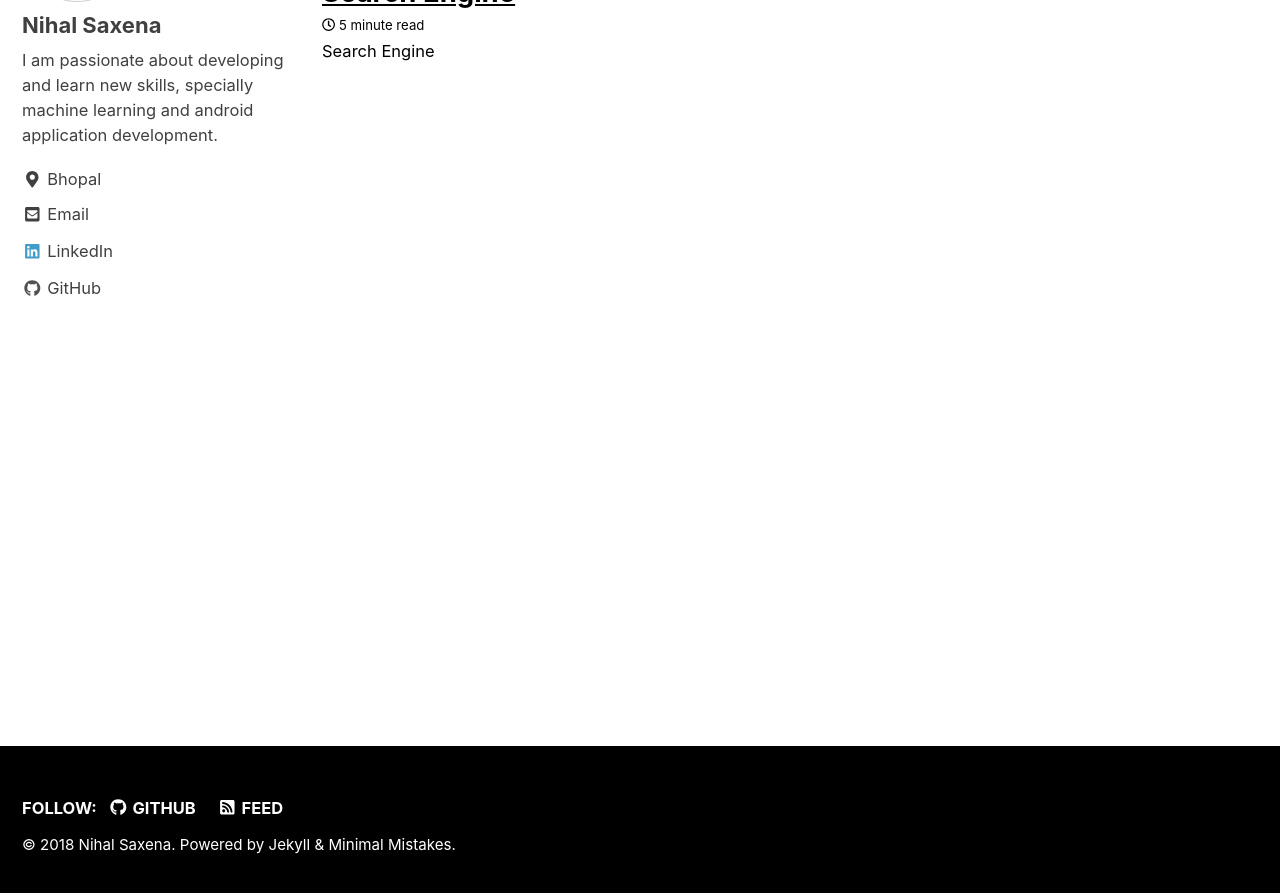
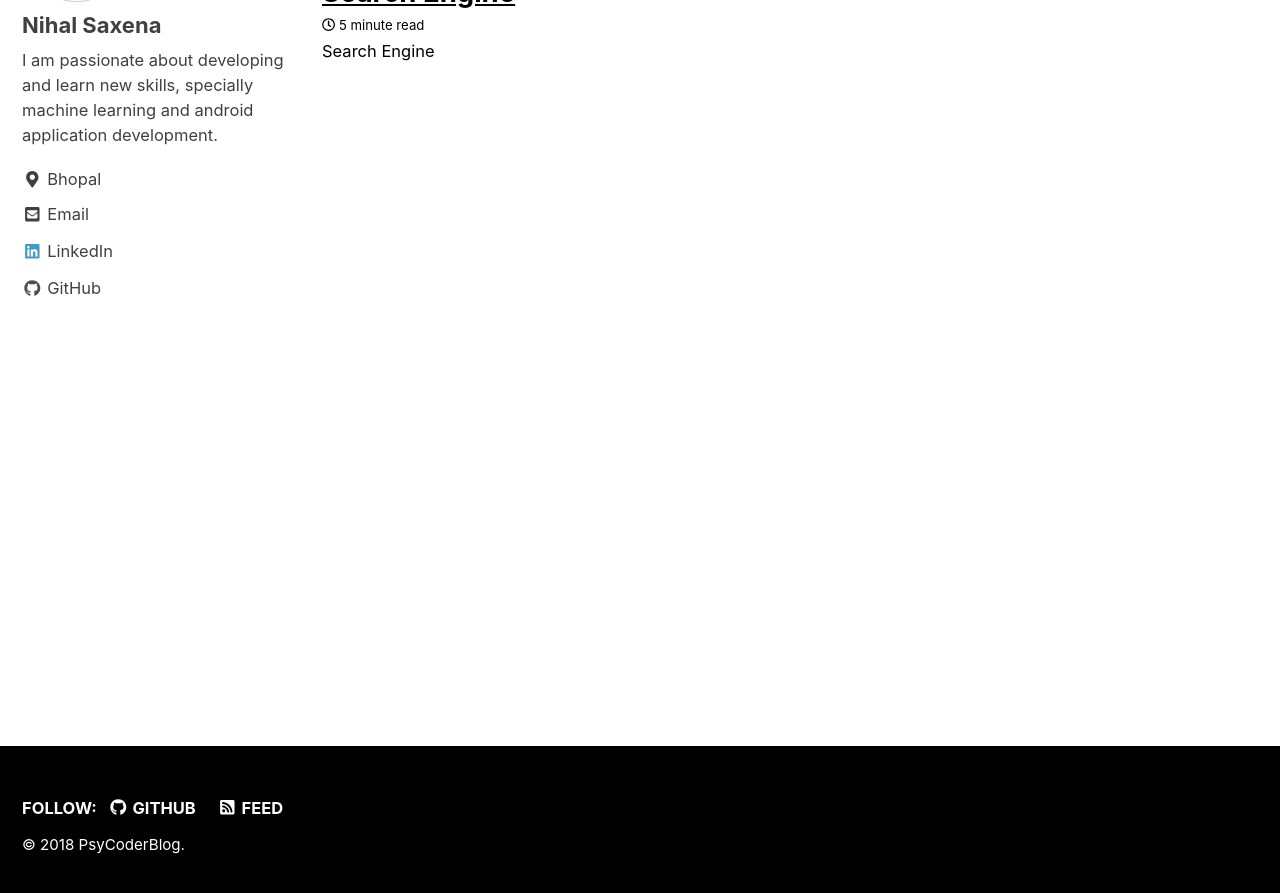
Before and after one commit to saxenanihal95/PsyCoderBlog, a Jekyll site: the page built from index.html, in a window 1280 px wide and 900 px high, scrolled down 267 px. Shown: the top 893 px of the window. Built offline with Jekyll 4.4.1, drawn with Linux system fonts in a browser that asks for light colours; nearby versions of some CDN libraries; the list of posts is cut into pages by our own code.

Commit message:
Update footer.html

```diff
--- a/_includes/footer.html
+++ b/_includes/footer.html
@@ -22,4 +22,4 @@
   </ul>
 </div>
 
-<div class="page__footer-copyright">&copy; {{ site.time | date: '%Y' }} {{ site.name | default: site.title }}. {{ site.data.ui-text[site.locale].powered_by | default: "Powered by" }} <a href="https://jekyllrb.com" rel="nofollow">Jekyll</a> &amp; <a href="https://mademistakes.com/work/minimal-mistakes-jekyll-theme/" rel="nofollow">Minimal Mistakes</a>.</div>
+<div class="page__footer-copyright">&copy; {{ site.time | date: '%Y' }} {{ site.title }}.</div>
```
